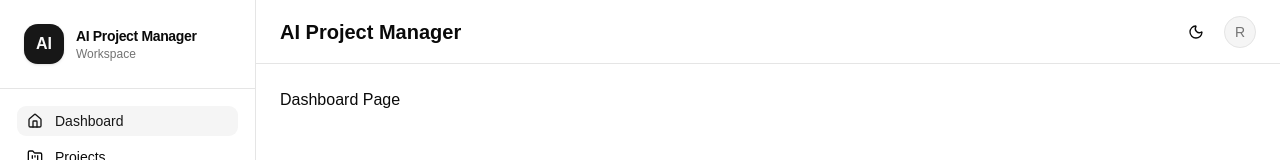
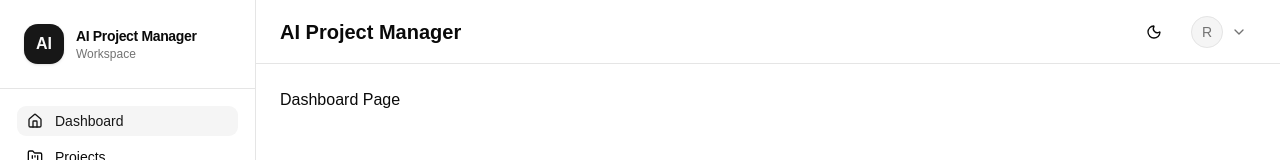
Before and after one commit to RehanIslam09/Odet-X, a React (Vite) app: page / in a window 1280 px wide. Shown: the top 160 px of the page. Built offline with nearby package versions, Linux system fonts and the light colour scheme.

Commit message:
feat: add user navigation menu

```diff
--- a/src/components/layout/DashboardNavbar.tsx
+++ b/src/components/layout/DashboardNavbar.tsx
@@ -1,9 +1,8 @@
 import {
   MobileSidebar,
   ThemeToggle,
+  UserMenu,
 } from "@/components/layout";
-
-import { Avatar, AvatarFallback } from "@/components/ui/avatar";
 
 export default function DashboardNavbar() {
   return (
@@ -19,9 +18,7 @@ export default function DashboardNavbar() {
       <div className="flex items-center gap-3">
         <ThemeToggle />
 
-        <Avatar>
-          <AvatarFallback>R</AvatarFallback>
-        </Avatar>
+        <UserMenu />
       </div>
     </header>
   );
--- /dev/null
+++ b/src/components/layout/UserMenu.tsx
@@ -0,0 +1,72 @@
+import { ChevronDown, LogOut, Settings, User } from "lucide-react";
+
+import {
+  Avatar,
+  AvatarFallback,
+} from "@/components/ui/avatar";
+
+import { Button } from "@/components/ui/button";
+
+import {
+  DropdownMenu,
+  DropdownMenuContent,
+  DropdownMenuItem,
+  DropdownMenuLabel,
+  DropdownMenuSeparator,
+  DropdownMenuTrigger,
+} from "@/components/ui/dropdown-menu";
+
+export default function UserMenu() {
+  return (
+    <DropdownMenu>
+      <DropdownMenuTrigger asChild>
+        <Button
+          variant="ghost"
+          className="h-10 gap-2 px-2"
+        >
+          <Avatar className="h-8 w-8">
+            <AvatarFallback>R</AvatarFallback>
+          </Avatar>
+
+          <ChevronDown className="h-4 w-4 text-muted-foreground" />
+        </Button>
+      </DropdownMenuTrigger>
+
+      <DropdownMenuContent
+        align="end"
+        className="w-56"
+      >
+        <DropdownMenuLabel>
+          <div className="flex flex-col">
+            <span className="font-medium">
+              Rehan
+            </span>
+
+            <span className="text-xs text-muted-foreground">
+              rehan@example.com
+            </span>
+          </div>
+        </DropdownMenuLabel>
+
+        <DropdownMenuSeparator />
+
+        <DropdownMenuItem>
+          <User className="mr-2 h-4 w-4" />
+          Profile
+        </DropdownMenuItem>
+
+        <DropdownMenuItem>
+          <Settings className="mr-2 h-4 w-4" />
+          Settings
+        </DropdownMenuItem>
+
+        <DropdownMenuSeparator />
+
+        <DropdownMenuItem>
+          <LogOut className="mr-2 h-4 w-4" />
+          Log out
+        </DropdownMenuItem>
+      </DropdownMenuContent>
+    </DropdownMenu>
+  );
+}
--- a/src/components/layout/index.ts
+++ b/src/components/layout/index.ts
@@ -5,3 +5,4 @@ export { default as DashboardSidebar } from "./DashboardSidebar";
 export { default as SidebarItem } from "./SidebarItem";
 export { default as ThemeToggle } from "./ThemeToggle";
 export { default as MobileSidebar } from "./MobileSidebar";
+export { default as UserMenu } from "./UserMenu";
```
